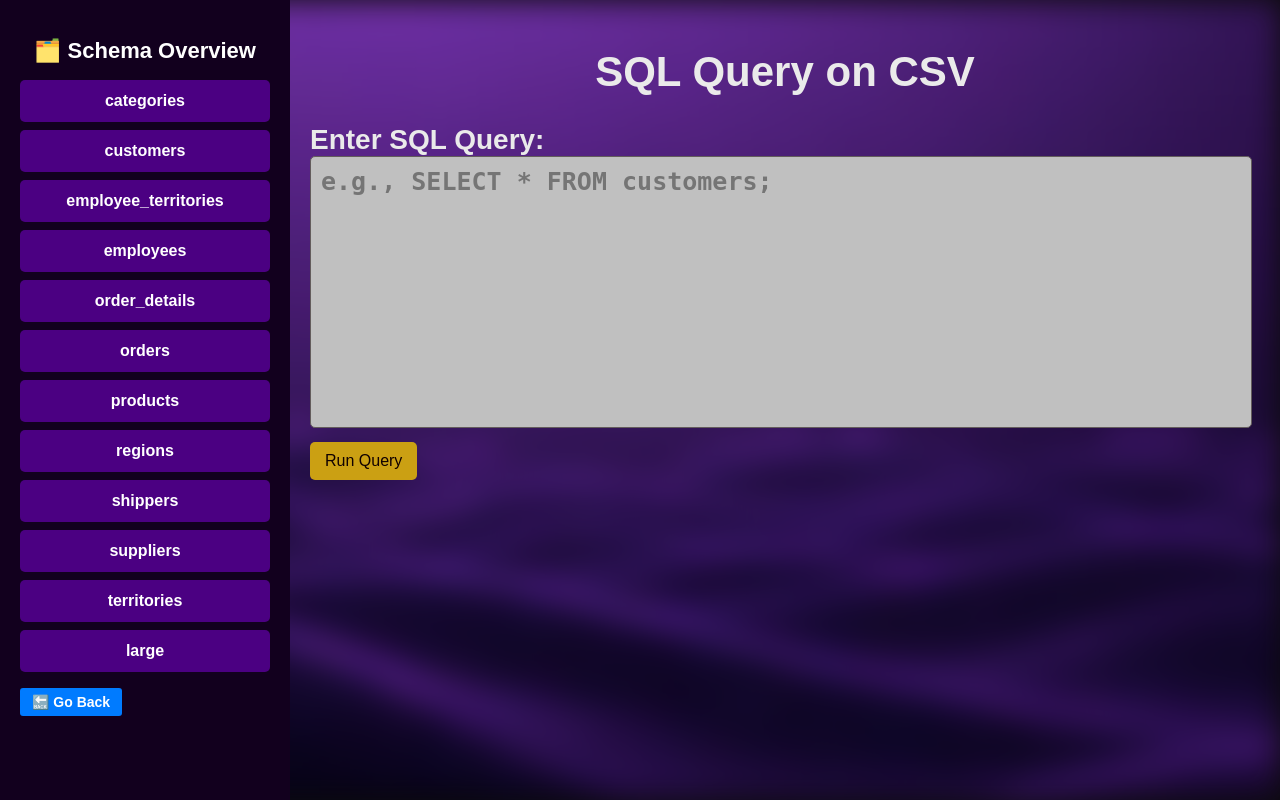
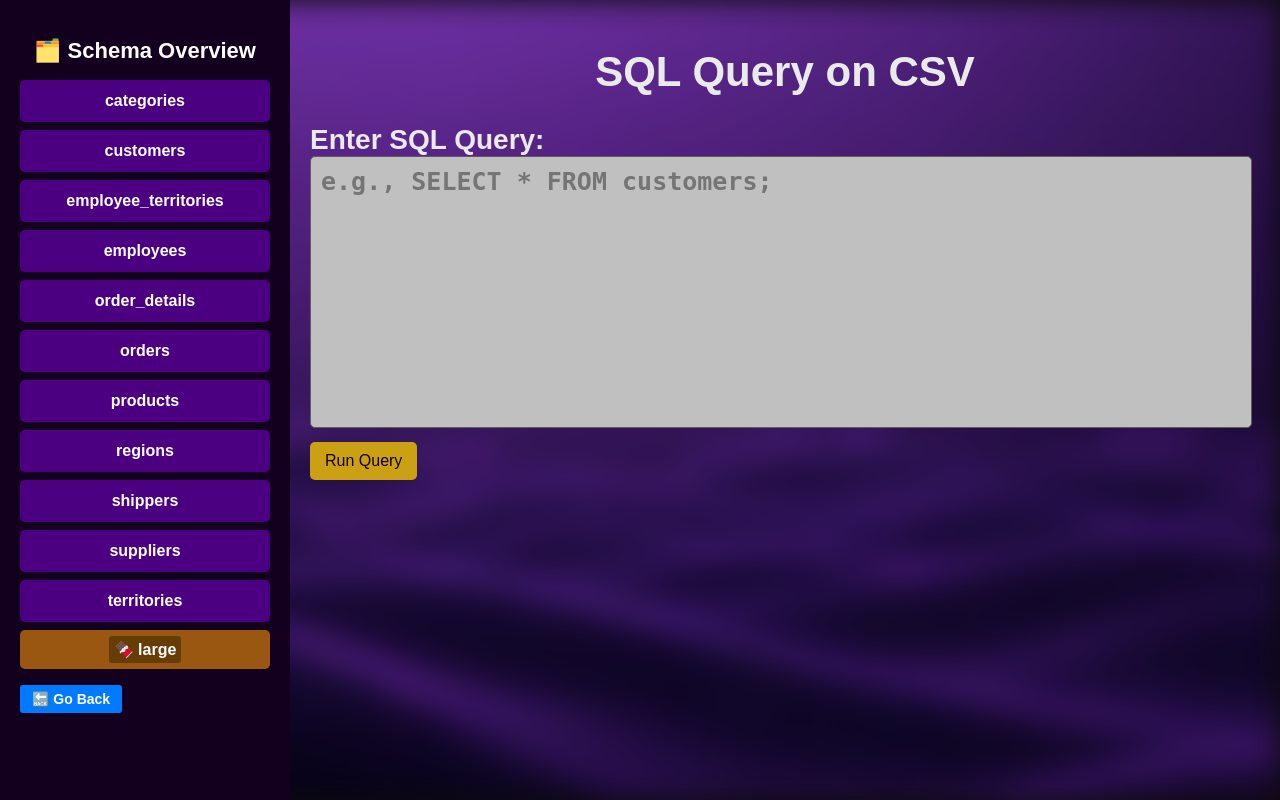
Before and after one commit to RIDHIJ-19/Schemasphere, a Flask app: page /app in a window 1280 px wide. Run offline with Flask 3, Linux system fonts and the light colour scheme.

Commit message:
Update query.html

```diff
--- a/templates/query.html
+++ b/templates/query.html
@@ -142,8 +142,9 @@
                         <li>regionID</li>
                     </ul>
                 </li>
-                <li class="table-item">large
-                    <ul class="column-list">
+                <li class="table-item" style="background-color: #9a5711; padding: 10px; border-radius: 5px;"> <!-- Beige shade -->
+                    <span class="table-title" style="background-color: #673d07; padding: 5px; border-radius: 3px;"> 🍫 large</span> <!-- Brownie icon -->
+                    <ul class="column-list" style="background-color: #F5DEB3; padding: 10px; border-radius: 5px;">
                         <li>Index</li>
                         <li>Customer Id</li>
                         <li>First Name</li>
@@ -158,6 +159,7 @@
                         <li>Website</li>
                     </ul>
                 </li>
+
             </ul>
             <button onclick="window.location.replace('{{ url_for('index') }}')" class="back-button">🔙 Go Back</button>
 
```
